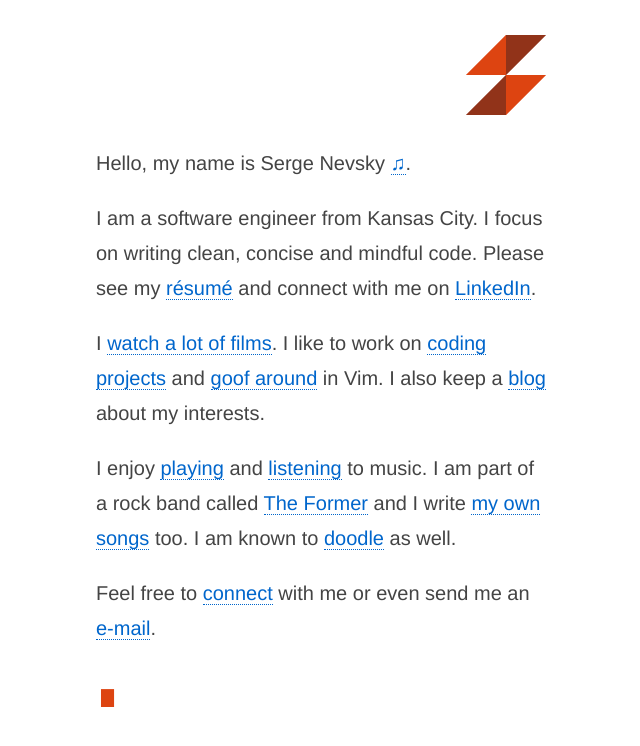
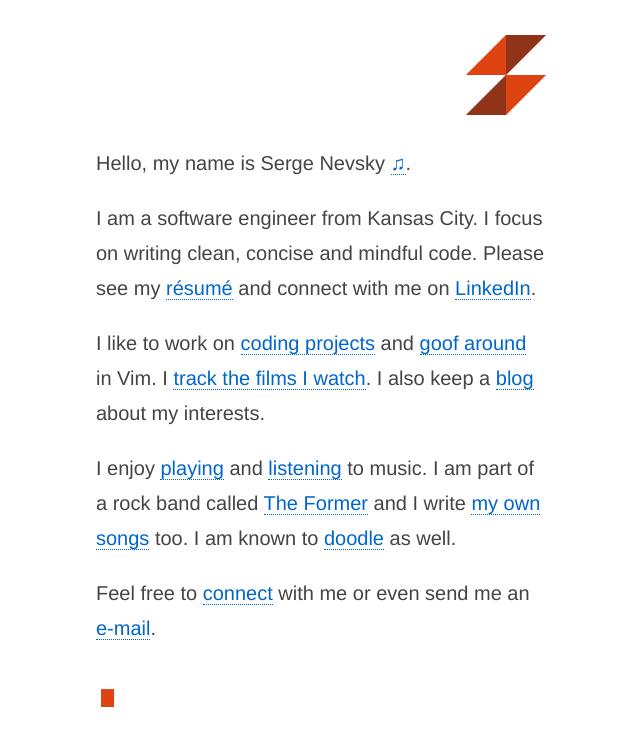
Before and after one commit to Dejital/dejital.github.com, a Jekyll site: the page built from index.html, in a window 1280 px wide. Shown: the top 746 px of the page, without its empty margins (319-959 px from the left). Built offline with Jekyll 4.4.1, drawn with Linux system fonts in a browser that asks for light colours.

Commit message:
Rearranged to make the link to Github more prominent.

```diff
--- a/index.html
+++ b/index.html
@@ -11,7 +11,7 @@ title: Hello World!
 
 <p>I am a software engineer from Kansas City. I focus on writing clean, concise and mindful code. Please see my <a href="https://dl.dropboxusercontent.com/u/22779686/Serge%20Nevsky%20Resume.pdf">résumé</a> and connect with me on <a href="http://www.linkedin.com/pub/sergey-kutserubov-nevsky/59/412/b14">LinkedIn</a>.</p>
 
-<p>I <a href="https://snevsky-films.herokuapp.com">watch a lot of films</a>. I like to work on <a href="https://github.com/dejital">coding projects</a> and <a href="http://www.youtube.com/watch?v=zo_TDQNiM6k">goof around</a> in Vim. I also keep a <a href="http://blog.snevsky.com">blog</a> about my interests.</p>
+<p>I like to work on <a href="https://github.com/dejital">coding projects</a> and <a href="http://www.youtube.com/watch?v=zo_TDQNiM6k">goof around</a> in Vim. I <a href="https://snevsky-films.herokuapp.com">track the films I watch</a>. I also keep a <a href="http://blog.snevsky.com">blog</a> about my interests.</p>
 
 <p>I enjoy <a href="https://www.facebook.com/photo.php?v=2726733446186&l=84438092421051772">playing</a> and <a href="http://lastfm.sergeyk.com/">listening</a> to music. I am part of a rock band called <a href="http://theformermusic.com">The Former</a> and I write <a href="http://soundcloud.com/dejital">my own songs</a> too. I am known to <a href="http://sergeyk.tumblr.com">doodle</a> as well.</p>
 
```
